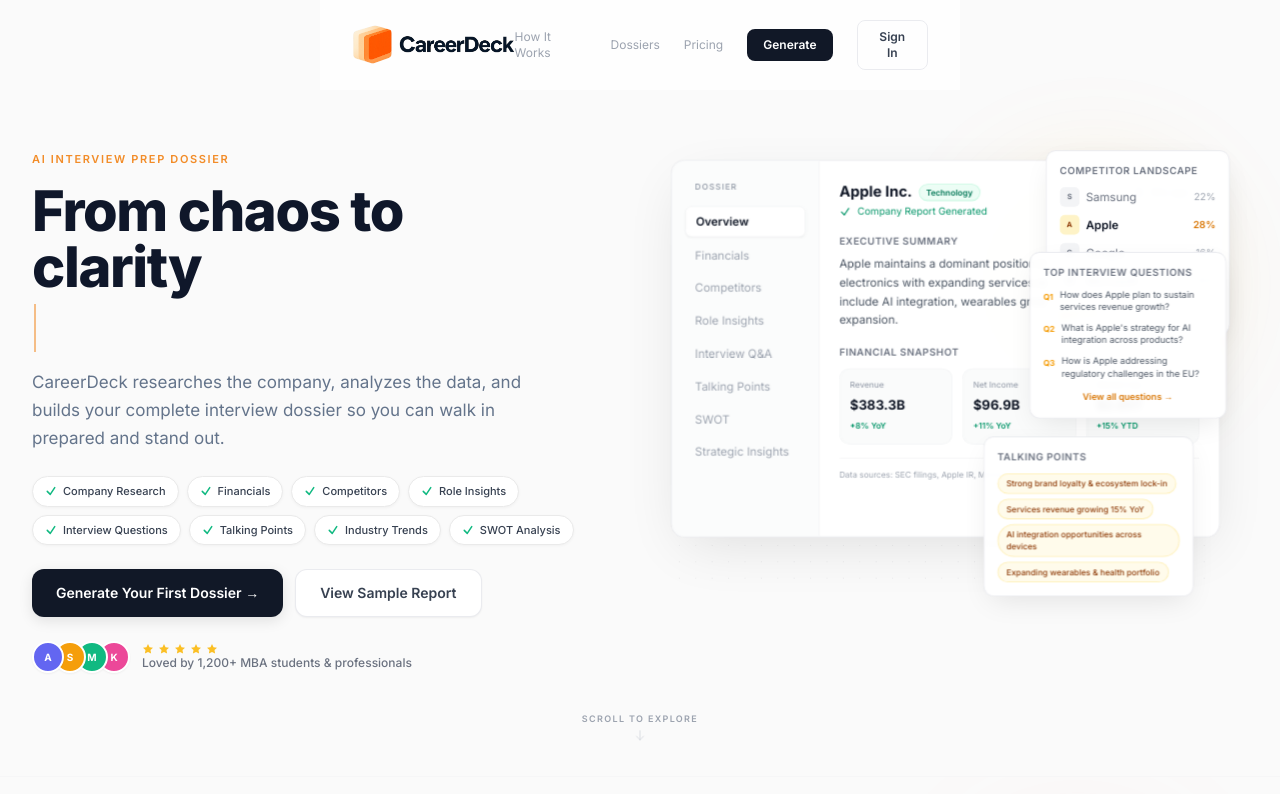
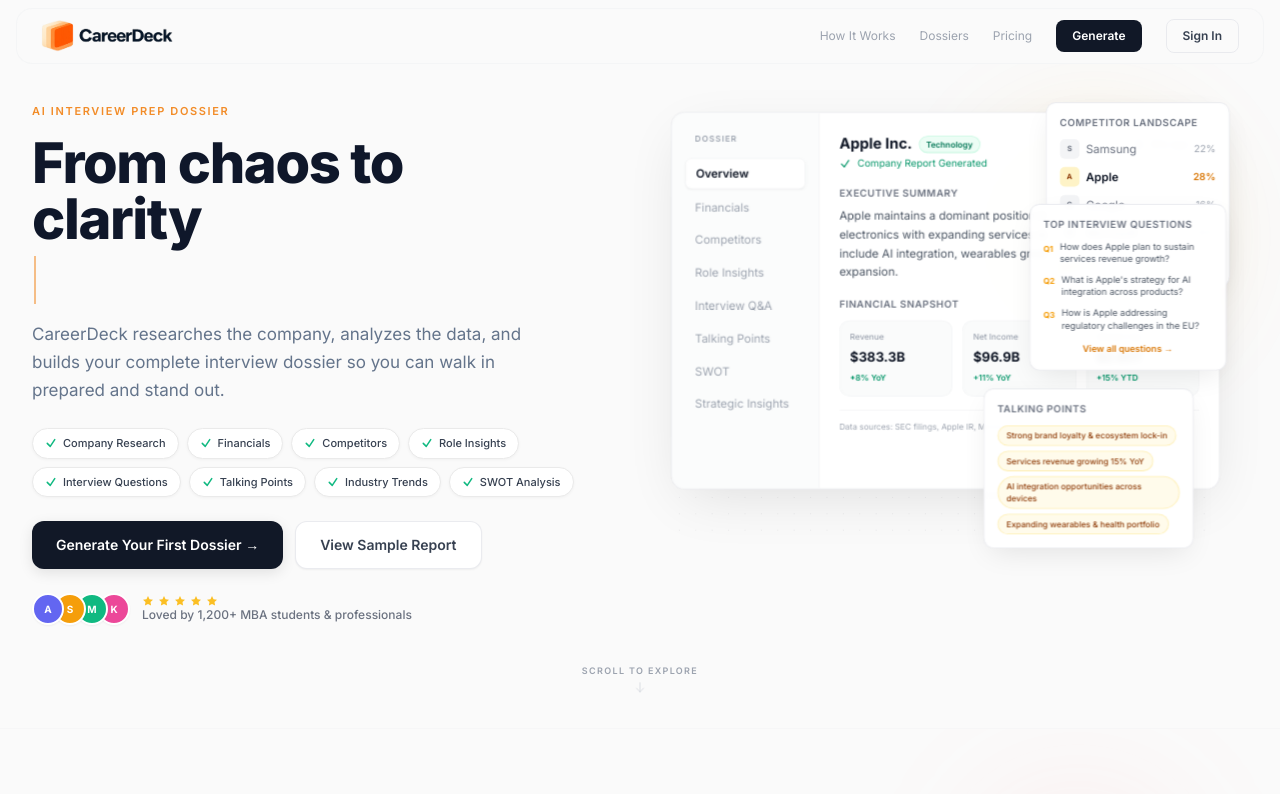
Before and after one commit to Raneshsharma/careerdeck.xyz-, a Next.js app: page / in a window 1280 px wide. Shown: the top 794 px of the page. Built offline with nearby package versions, Linux system fonts and the light colour scheme; no server answers.

Commit message:
Fix header bg to match landing page, slim pill shape with rounded corners

```diff
--- a/components/LandingHeader.jsx
+++ b/components/LandingHeader.jsx
@@ -16,12 +16,11 @@ export default function LandingHeader() {
     return () => window.removeEventListener("scroll", onScroll);
   }, []);
 
-  const headerBg = hovering || !scrolled ? "bg-white/80" : "bg-white/10";
+  const headerBg = hovering || !scrolled ? "bg-[#FAFAFA]/90" : "bg-[#FAFAFA]/0";
 
   return (
     <header
-      className={`fixed top-0 left-0 right-0 z-50 flex items-center justify-between px-8 py-5 max-w-7xl mx-auto backdrop-blur-sm transition-all duration-300 ${headerBg}`}
-      style={{ left: "50%", transform: "translateX(-50%)" }}
+      className={`fixed top-2 left-1/2 -translate-x-1/2 z-50 w-[calc(100%-2rem)] max-w-7xl flex items-center justify-between px-6 py-2.5 rounded-2xl backdrop-blur-sm transition-all duration-300 border border-gray-100/80 ${headerBg}`}
       onMouseEnter={() => setHovering(true)}
       onMouseLeave={() => setHovering(false)}
     >
@@ -29,9 +28,9 @@ export default function LandingHeader() {
         <Image
           src="/logo.png"
           alt="CareerDeck"
-          height={40}
-          width={60}
-          className="h-10 w-auto"
+          height={32}
+          width={48}
+          className="h-8 w-auto"
           priority
         />
       </Link>
--- a/components/sections/HeroSection.jsx
+++ b/components/sections/HeroSection.jsx
@@ -21,7 +21,7 @@ const avatars = [
 
 export default function HeroSection() {
   return (
-    <section id="section-hero" className="relative bg-[#FAFAFA] pt-36">
+    <section id="section-hero" className="relative bg-[#FAFAFA] pt-24">
       {/* ---- MAIN HERO ---- */}
       <div className="max-w-7xl mx-auto px-8 pb-8">
         <div className="grid lg:grid-cols-[45%_55%] gap-8 items-center">
```
